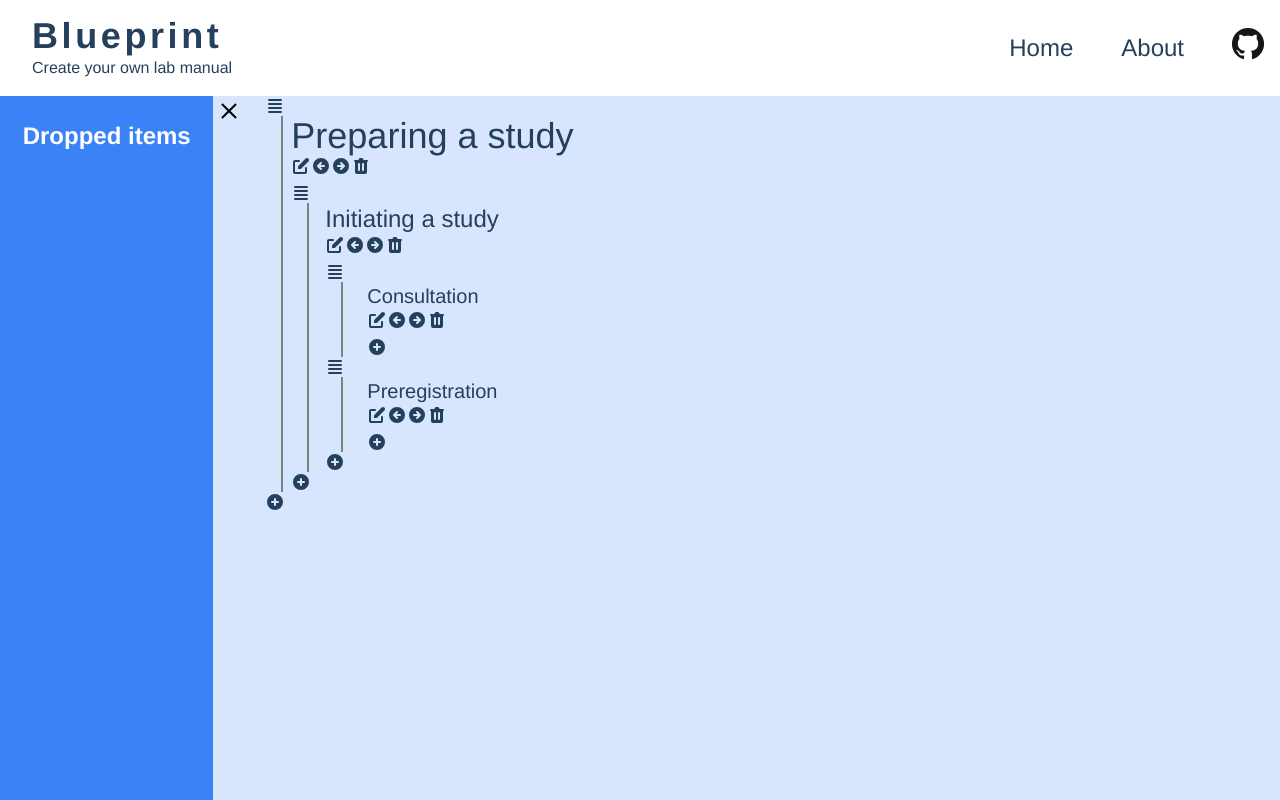
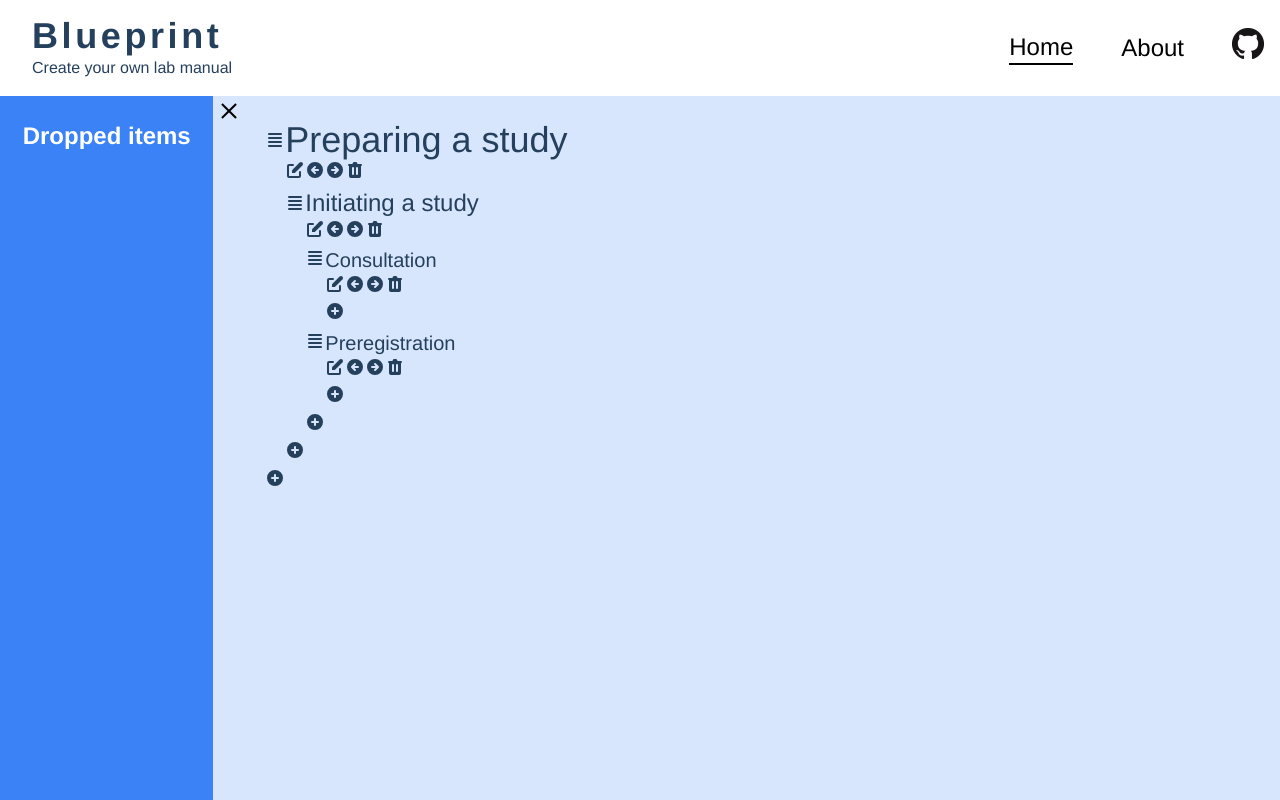
Before and after one commit to mjaquiery/lab-manual, a Vue app: page / in a window 1280 px wide. Built offline with nearby package versions, Linux system fonts and the light colour scheme.

Commit message:
added hover on navbar

```diff
--- a/src/App.vue
+++ b/src/App.vue
@@ -5,35 +5,28 @@
       <h4>Create your own lab manual</h4>
     </div>
     <div class="flex-1 items-center justify-end flex flex-row flex-nowrap">
-      <router-link to="/" class="text-2xl pr-12">Home</router-link>
-      <router-link to="/about" class="text-2xl pr-12">About</router-link>
+      <router-link to="/" class="text-2xl mr-12">Home</router-link>
+      <router-link to="/about" class="text-2xl mr-12">About</router-link>
       <img src="./assets/GitHub-Mark-32px.png" class="pb-2">
     </div>
   </div>
   <router-view/>
 </template>
 
-<style>
-#app {
-  font-family: Avenir, Helvetica, Arial, sans-serif;
-  -webkit-font-smoothing: antialiased;
-  -moz-osx-font-smoothing: grayscale;
-  text-align: left;
-  color: #25405c;
-  @apply flex flex-col h-screen;
+<style scoped>
+a {
+  @apply text-black
 }
 
-#nav a {
-/*   font-weight: bold;
-  color: #2c3e50; */
+a:hover {
+  @apply border-b-2 border-black scale-y-0 transition duration-300 ease-in-out origin-right
 }
 
-#nav a.router-link-exact-active {
-/*   color: #42b983; */
+a:active {
+  @apply border-b-2 border-black
 }
 
-h1 {@apply space-y-4 text-4xl !important}
-h2 {@apply space-y-2 text-2xl !important}
-h3 {@apply space-y-1 text-xl !important}
-h4 {@apply space-y-1 text-base !important}
+ a.router-link-exact-active {
+  @apply border-b-2 border-black
+ }
 </style>
--- a/src/components/Item.vue
+++ b/src/components/Item.vue
@@ -1,6 +1,6 @@
 <template>
   <div
-    :class="['item', `pl-${level * 2}`]"
+    class="item"
     v-if="itemContent !== null"
   >
     <Title
@@ -81,8 +81,11 @@
       handle=".handle"
     >
     <template #item="{element}">
-      <div>
-        <ViewListIcon class="handle h-5 w-5"/>
+      <div class="flex flex-row">
+        <ViewListIcon
+          class="handle h-5 w-5"
+          :class="[`mt-${level < 4 ? 2.5 - level : 0.5}`]"
+          />
         <Item
           :level="level + 1"
           :itemId="element"
@@ -293,9 +296,9 @@ export default {
 
 <!-- Add "scoped" attribute to limit CSS to this component only -->
 <style scoped>
-.ghost {
+/* .ghost {
   border: 1px dashed grey;
   font-size: 0;
   overflow: hidden;
-}
+} */
 </style>
--- a/src/index.css
+++ b/src/index.css
@@ -2,9 +2,24 @@
 @tailwind components;
 @tailwind utilities;
 
+#app {
+    font-family: Avenir, Helvetica, Arial, sans-serif;
+    -webkit-font-smoothing: antialiased;
+    -moz-osx-font-smoothing: grayscale;
+    text-align: left;
+    color: #25405c;
+    @apply flex flex-col h-screen;
+  }
+
+h1 {@apply space-y-4 text-4xl !important}
+h2 {@apply space-y-2 text-2xl !important}
+h3 {@apply space-y-1 text-xl !important}
+h4 {@apply space-y-1 text-base !important}
+
 .item {
-    border-left: 2px solid gray;
-    margin-left: 1em;
+    /* border-left: 2px solid gray; */
+    /* margin-left: 1em; */
+    margin-bottom: 0.5em;
 }
 
 body {
--- a/src/views/Home.vue
+++ b/src/views/Home.vue
@@ -21,7 +21,7 @@
         </draggable>
    <!--   </ul> -->
    </Sidebar>
-    <div class="flex flex-col flex-grow flex-shrink-0 ml-5 overflow-y-auto">
+    <div class="flex flex-col flex-grow flex-shrink-0 ml-5 overflow-y-auto pt-6">
       <section v-if="errorLoadingTemplate">
         <p>We're sorry, we're not able to retrieve this information at the moment, please try back later.</p>
       </section>
@@ -36,8 +36,8 @@
         handle=".handle"
         >
         <template #item="{element}">
-          <div>
-            <ViewListIcon class="handle h-5 w-5"/>
+          <div class="flex flex-row">
+            <ViewListIcon class="handle h-5 w-5 mt-2.5"/>
             <Item
               :itemId="element"
               :level=1
```
